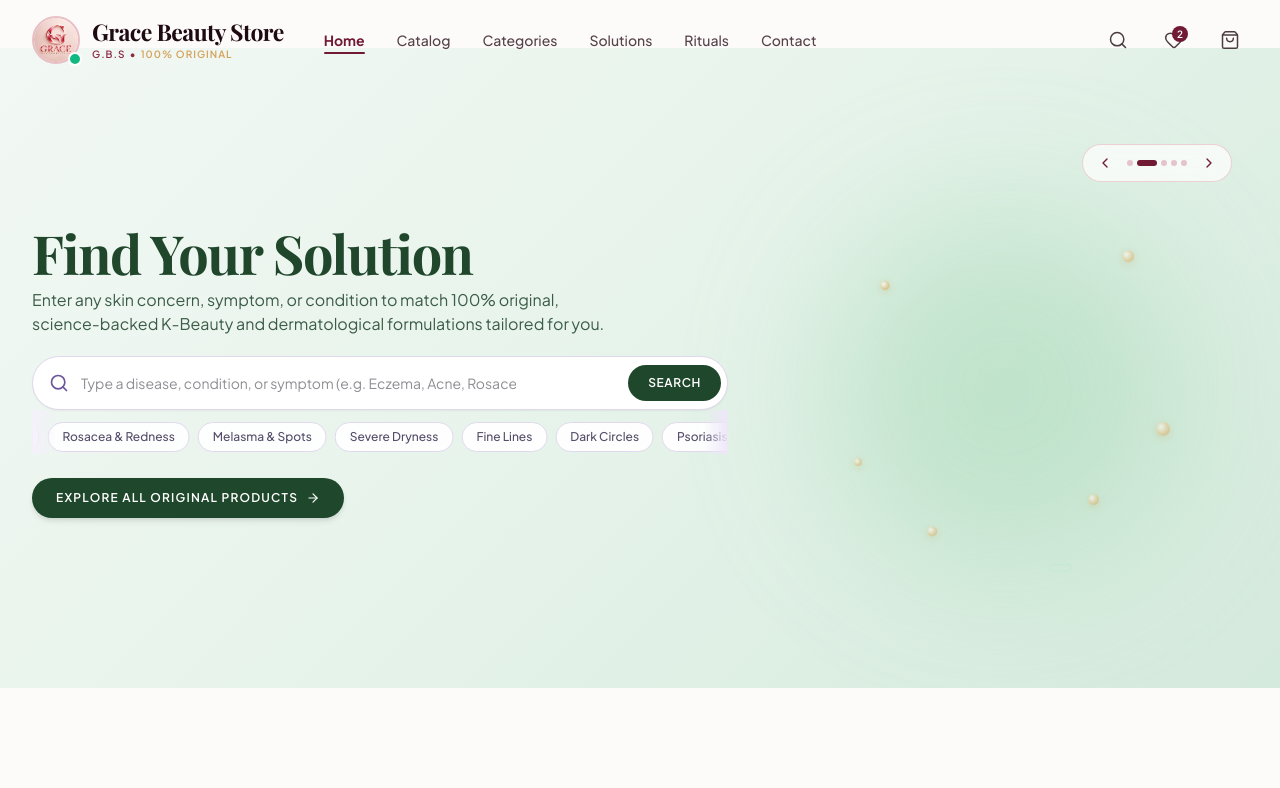
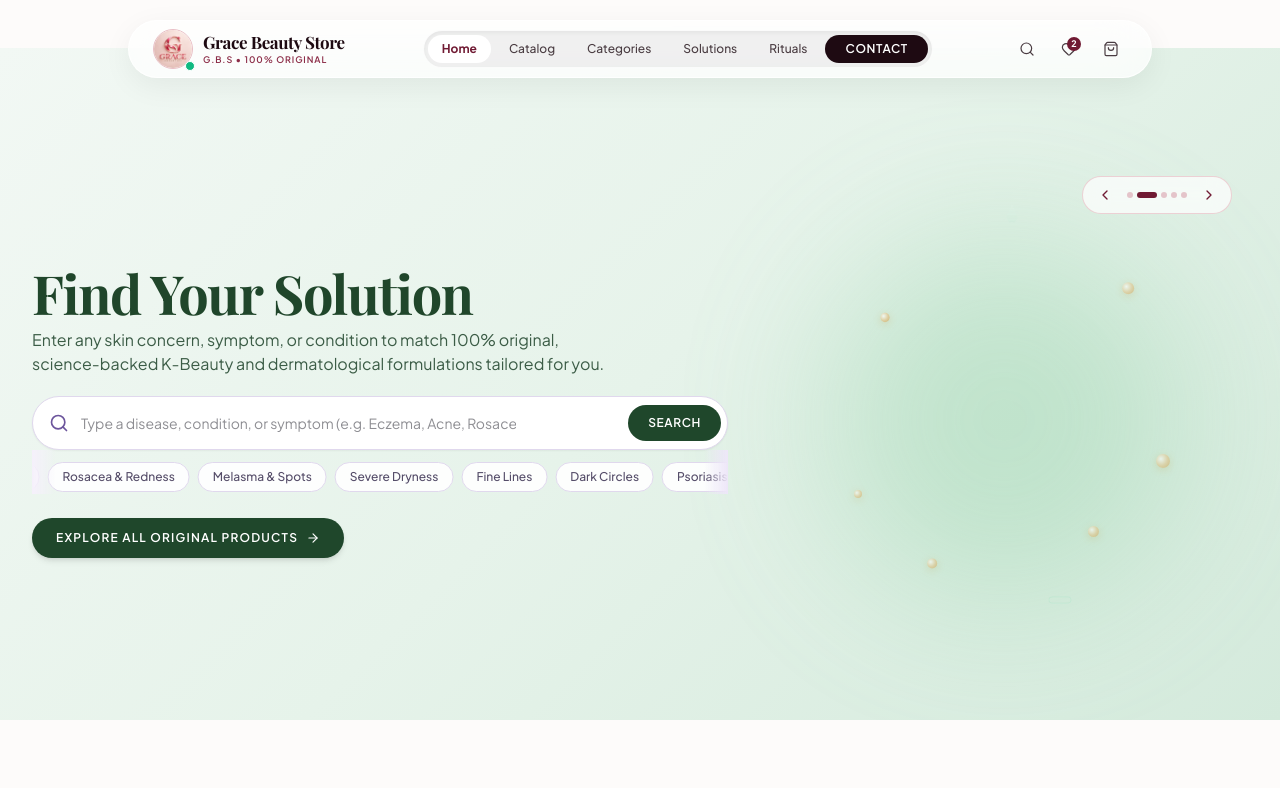
Before and after one commit to AJNAS-SHAMSUDHEEN/grace_cosmetics, a React (Vite) app: page / in a window 1280 px wide. Shown: the top 788 px of the page. Built offline with nearby package versions, Linux system fonts and the light colour scheme; a web font is replaced by a local one.

Commit message:
feat: implement centered floating glassy pill navbar with contact button and active link pill

```diff
--- a/src/components/hero/LumiereHero.tsx
+++ b/src/components/hero/LumiereHero.tsx
@@ -14,7 +14,7 @@ export const LumiereHero: React.FC<LumiereHeroProps> = ({ onShopNow, onOpenDetai
   return (
     <section
       id="hero"
-      className="relative w-full -mt-20 pt-16 sm:pt-20 pb-8 sm:pb-10 transition-all duration-700 ease-in-out overflow-hidden"
+      className="relative w-full pt-24 sm:pt-28 pb-8 sm:pb-10 transition-all duration-700 ease-in-out overflow-hidden"
       style={{
         background: currentTheme.bgGradient,
       }}
@@ -22,7 +22,7 @@ export const LumiereHero: React.FC<LumiereHeroProps> = ({ onShopNow, onOpenDetai
       <div className="max-w-7xl mx-auto px-4 sm:px-6 lg:px-8">
         <div className="grid grid-cols-1 lg:grid-cols-12 gap-8 items-center min-h-[440px]">
           {/* Left Column: "Find Your Solution" (7 cols) - Adjusted Higher */}
-          <div className="lg:col-span-7 space-y-4 sm:space-y-5 z-10 flex flex-col justify-center -mt-4 lg:-mt-8">
+          <div className="lg:col-span-7 space-y-4 sm:space-y-5 z-10 flex flex-col justify-center -mt-2 lg:-mt-4">
             {/* Main Hero Heading */}
             <div className="space-y-2">
               <h1
--- a/src/components/layout/Navbar.tsx
+++ b/src/components/layout/Navbar.tsx
@@ -1,6 +1,6 @@
 import React, { useState, useEffect } from 'react';
 import { Link, useLocation } from 'react-router-dom';
-import { Search, ShoppingBag, Heart, Menu, X, Sparkles } from 'lucide-react';
+import { Search, ShoppingBag, Heart, Menu, X } from 'lucide-react';
 import { useCart } from '../../context/CartContext';
 import { useWishlist } from '../../context/WishlistContext';
 
@@ -23,7 +23,7 @@ export const Navbar: React.FC<NavbarProps> = ({
 
   useEffect(() => {
     const handleScroll = () => {
-      setIsScrolled(window.scrollY > 20);
+      setIsScrolled(window.scrollY > 15);
     };
     window.addEventListener('scroll', handleScroll, { passive: true });
     return () => window.removeEventListener('scroll', handleScroll);
@@ -44,87 +44,99 @@ export const Navbar: React.FC<NavbarProps> = ({
   };
 
   return (
-    <header
-      className={`sticky top-0 z-40 transition-all duration-300 ${
+    <header className="fixed top-3 sm:top-5 left-0 right-0 z-50 flex flex-col items-center px-3 sm:px-6 pointer-events-none transition-all duration-300">
+      {/* Centered Floating Glassy Dock */}
+      <div
+        className={`w-full max-w-5xl mx-auto flex items-center justify-between rounded-full px-4 sm:px-6 py-2 transition-all duration-300 pointer-events-auto ${
           isScrolled
-          ? 'bg-white/95 backdrop-blur-md shadow-xs border-b border-[#EED9DF]'
-          : 'bg-transparent border-none'
+            ? 'bg-white/80 backdrop-blur-2xl border border-white/90 shadow-[0_12px_40px_rgba(112,26,51,0.12)]'
+            : 'bg-white/70 backdrop-blur-xl border border-white/80 shadow-[0_8px_30px_rgba(0,0,0,0.06)]'
         }`}
       >
-      <div className="max-w-7xl mx-auto px-4 sm:px-6 lg:px-8 h-20 flex items-center justify-between">
-        {/* Left: Brand Logo & Main Links */}
-        <div className="flex items-center space-x-8 lg:space-x-10">
-          {/* Brand Logo & Name */}
+        {/* Left: Brand Logo & Title */}
         <Link
           to="/"
-            className="flex items-center space-x-3 group cursor-pointer"
+          className="flex items-center space-x-2.5 group cursor-pointer shrink-0"
         >
           <div className="relative">
             <img
               src="/logo/grace_logo.PNG"
               alt="Grace Beauty Store"
-                className="h-11 w-11 sm:h-12 sm:w-12 rounded-full object-cover border-2 border-[#E8BEC5] shadow-xs group-hover:scale-105 transition-all duration-300"
+              className="h-9 w-9 sm:h-10 sm:w-10 rounded-full object-cover border border-[#E8BEC5] shadow-2xs group-hover:scale-105 transition-all duration-300"
             />
-              <span className="absolute -bottom-0.5 -right-0.5 w-3.5 h-3.5 bg-emerald-500 border-2 border-white rounded-full" title="Authentic Store" />
+            <span className="absolute -bottom-0.5 -right-0.5 w-2.5 h-2.5 bg-emerald-500 border border-white rounded-full" />
           </div>
-            <div className="flex flex-col">
-              <span className="font-serif text-xl sm:text-[23px] font-bold tracking-tight text-[#1E0A12] group-hover:text-[#701A33] transition-colors leading-tight">
+          <div className="hidden sm:flex flex-col">
+            <span className="font-serif text-base sm:text-[17px] font-bold tracking-tight text-[#1E0A12] group-hover:text-[#701A33] transition-colors leading-tight">
               Grace Beauty Store
             </span>
-              <span className="text-[10px] uppercase tracking-widest text-[#8B2C47] font-semibold flex items-center space-x-1">
-                <span>G.B.S</span>
-                <span>•</span>
-                <span className="text-[#D4A359]">100% Original</span>
+            <span className="text-[9px] uppercase tracking-widest text-[#8B2C47] font-semibold">
+              G.B.S • 100% Original
             </span>
           </div>
         </Link>
 
-          {/* Desktop Navigation Links */}
-          <nav className="hidden md:flex items-center space-x-7 lg:space-x-8 text-sm font-medium text-[#4A3C42]">
+        {/* Center: Frosted Glassy Pill Menu (matching user image) */}
+        <nav className="hidden md:flex items-center p-1 rounded-full bg-[#1E0A12]/[0.06] backdrop-blur-md border border-white/70 shadow-inner space-x-1">
           {navLinks.map((link) => {
             const active = isActive(link.path);
+            const isContact = link.path === '/contact';
+
+            // Distinct highlighted pill for Contact (as shown on the right end of the user screenshot)
+            if (isContact) {
               return (
                 <Link
                   key={link.path}
                   to={link.path}
-                  className={`relative py-1 transition-colors ${
+                  className={`px-4 sm:px-5 py-1.5 rounded-full text-xs font-semibold uppercase tracking-wider transition-all duration-300 ${
                     active
-                      ? 'text-[#701A33] font-bold'
-                      : 'hover:text-[#701A33] text-[#55424B]'
+                      ? 'bg-[#701A33] text-white shadow-xs'
+                      : 'bg-[#1E0A12] hover:bg-[#701A33] text-white shadow-xs'
                   }`}
                 >
                   {link.label}
-                  {active && (
-                    <span className="absolute bottom-0 left-0 right-0 h-0.5 bg-[#701A33] rounded-full" />
-                  )}
+                </Link>
+              );
+            }
+
+            return (
+              <Link
+                key={link.path}
+                to={link.path}
+                className={`px-3.5 py-1.5 rounded-full text-xs transition-all duration-300 ${
+                  active
+                    ? 'bg-white text-[#701A33] font-bold shadow-xs'
+                    : 'text-[#4A3C42] hover:text-[#1E0A12] font-medium'
+                }`}
+              >
+                {link.label}
               </Link>
             );
           })}
         </nav>
-        </div>
 
-        {/* Right Action Icons: Search, Wishlist, Cart, Mobile Toggle */}
-        <div className="flex items-center space-x-3 sm:space-x-5">
+        {/* Right: Search, Wishlist, Cart & Mobile Menu */}
+        <div className="flex items-center space-x-1.5 sm:space-x-2.5 shrink-0">
           {/* Search Trigger */}
           <button
             onClick={onOpenSearch}
-            className="p-2 text-[#4A3C42] hover:text-[#701A33] transition-colors"
+            className="p-2 rounded-full text-[#4A3C42] hover:text-[#701A33] hover:bg-white/80 transition-all"
             aria-label="Search"
             title="Search products and concerns"
           >
-            <Search className="w-5 h-5 stroke-[1.8]" />
+            <Search className="w-4 h-4 stroke-[1.8]" />
           </button>
 
           {/* Wishlist */}
           <button
             onClick={onOpenWishlist}
-            className="p-2 text-[#4A3C42] hover:text-[#701A33] transition-colors relative"
+            className="p-2 rounded-full text-[#4A3C42] hover:text-[#701A33] hover:bg-white/80 transition-all relative"
             aria-label="Wishlist"
             title="Saved Items"
           >
-            <Heart className="w-5 h-5 stroke-[1.8]" />
+            <Heart className="w-4 h-4 stroke-[1.8]" />
             {wishlistIds.length > 0 && (
-              <span className="absolute top-1 right-1 w-4 h-4 rounded-full bg-[#701A33] text-white text-[10px] font-semibold flex items-center justify-center">
+              <span className="absolute top-1 right-1 w-3.5 h-3.5 rounded-full bg-[#701A33] text-white text-[9px] font-bold flex items-center justify-center">
                 {wishlistIds.length}
               </span>
             )}
@@ -133,43 +145,47 @@ export const Navbar: React.FC<NavbarProps> = ({
           {/* Cart Bag */}
           <button
             onClick={onOpenCart}
-            className="p-2 text-[#4A3C42] hover:text-[#701A33] transition-colors relative"
+            className="p-2 rounded-full text-[#4A3C42] hover:text-[#701A33] hover:bg-white/80 transition-all relative"
             aria-label="Shopping Bag"
             title="Shopping Bag"
           >
-            <ShoppingBag className="w-5 h-5 stroke-[1.8]" />
+            <ShoppingBag className="w-4 h-4 stroke-[1.8]" />
             {totalItems > 0 && (
-              <span className="absolute top-1 right-1 w-4 h-4 rounded-full bg-[#701A33] text-white text-[10px] font-semibold flex items-center justify-center">
+              <span className="absolute top-1 right-1 w-3.5 h-3.5 rounded-full bg-[#701A33] text-white text-[9px] font-bold flex items-center justify-center">
                 {totalItems}
               </span>
             )}
           </button>
 
-          {/* Mobile Menu Button */}
+          {/* Mobile Menu Toggle Button */}
           <button
             onClick={() => setMobileMenuOpen(!mobileMenuOpen)}
-            className="p-2 text-[#4A3C42] hover:text-[#701A33] md:hidden"
+            className="p-2 rounded-full text-[#4A3C42] hover:text-[#701A33] hover:bg-white/80 md:hidden"
             aria-label="Toggle Menu"
           >
-            {mobileMenuOpen ? <X className="w-6 h-6" /> : <Menu className="w-6 h-6" />}
+            {mobileMenuOpen ? <X className="w-4 h-4" /> : <Menu className="w-4 h-4" />}
           </button>
         </div>
       </div>
 
-      {/* Mobile Drawer Navigation */}
+      {/* Mobile Drawer Dropdown Card (Glassy) */}
       {mobileMenuOpen && (
-        <div className="md:hidden mx-4 my-2 bg-white/95 backdrop-blur-md rounded-2xl border border-[#EED9DF] p-4 space-y-2 shadow-xl animate-fade-in">
+        <div className="md:hidden mt-2 w-full max-w-sm mx-auto bg-white/90 backdrop-blur-2xl rounded-3xl border border-white/90 p-4 space-y-1.5 shadow-2xl animate-fade-in pointer-events-auto">
           {navLinks.map((link) => {
             const active = isActive(link.path);
+            const isContact = link.path === '/contact';
+
             return (
               <Link
                 key={link.path}
                 to={link.path}
                 onClick={() => setMobileMenuOpen(false)}
-                className={`block py-2.5 px-3 rounded-xl text-sm font-medium transition-colors ${
-                  active
-                    ? 'bg-[#FCEEF1] text-[#701A33] font-semibold'
-                    : 'text-[#4A3C42] hover:bg-[#FDF7F8]'
+                className={`block py-2.5 px-4 rounded-full text-xs transition-all ${
+                  isContact
+                    ? 'bg-[#701A33] text-white font-semibold uppercase text-center mt-2'
+                    : active
+                    ? 'bg-[#FCEEF1] text-[#701A33] font-bold'
+                    : 'text-[#4A3C42] hover:bg-white/70 font-medium'
                 }`}
               >
                 {link.label}
```
Also changed, not shown: src/App.tsx (+7 -7 lines). Lines whose indentation alone changed are shown as unchanged.
